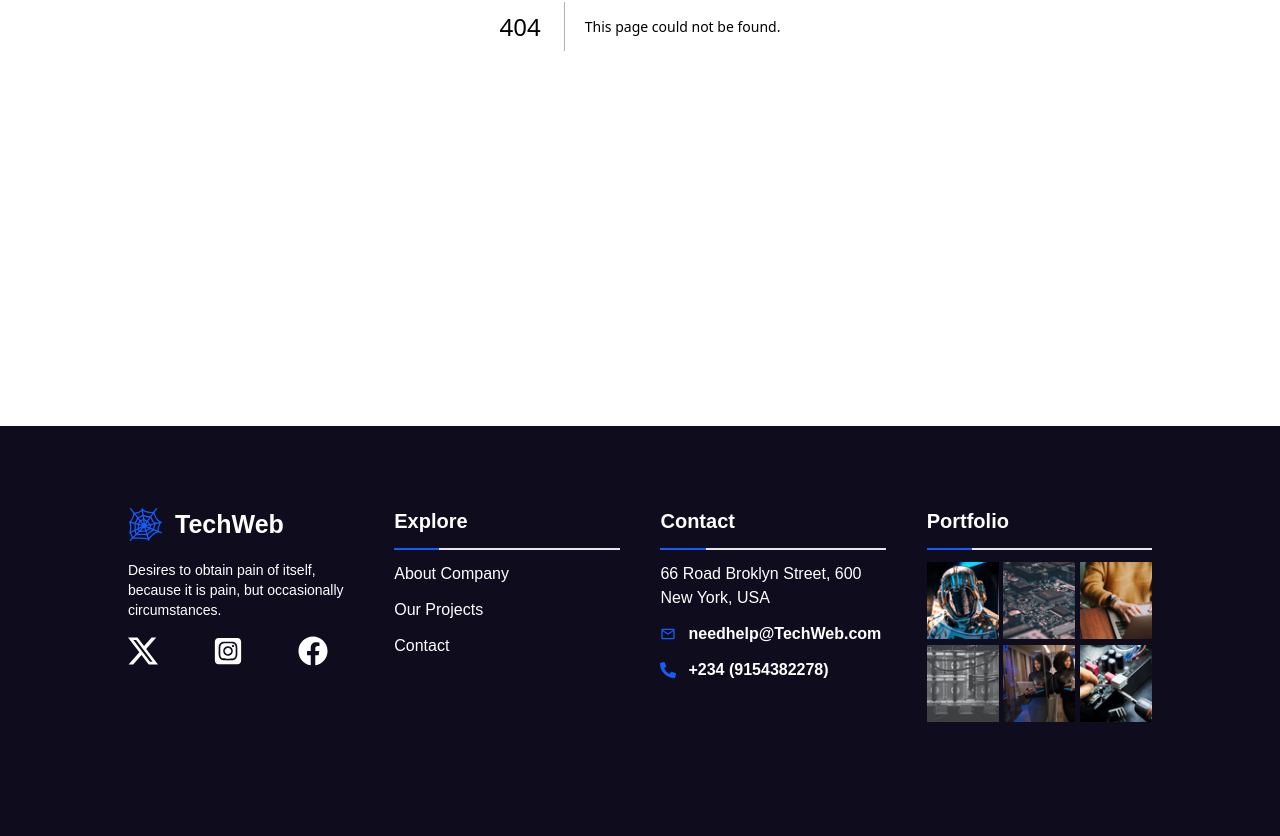
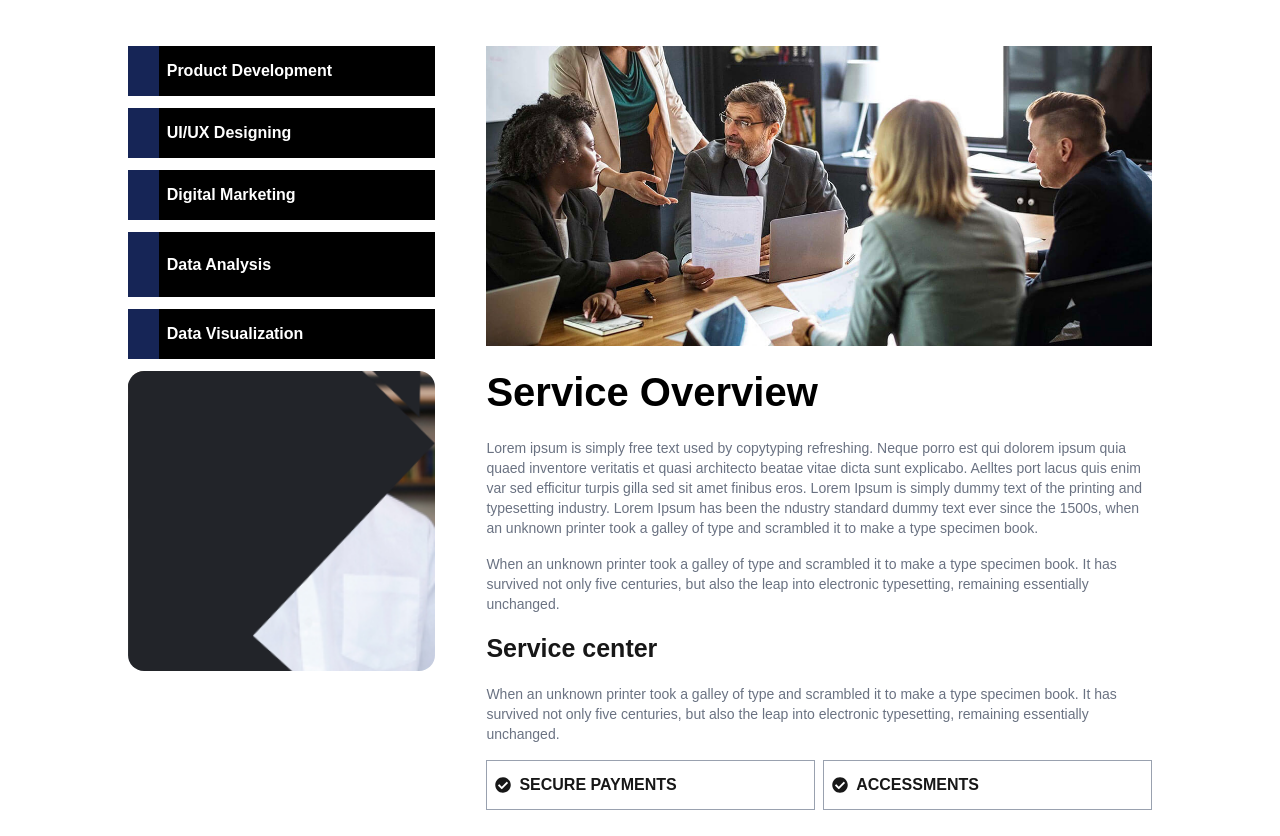
Before and after one commit to Ekele1/techweb, a Next.js app: page /services in a window 1280 px wide. Before the commit this address had no page. Shown: the part 444-1280 px from the top of the page. Built offline with nearby package versions, Linux system fonts and the light colour scheme.

Commit message:
first commit

```diff
--- a/src/app/components/recent.tsx
+++ b/src/app/components/recent.tsx
@@ -43,7 +43,7 @@ const RecentWorks = () => {
                 </div>
                 </div>
                 <div className='w-full h-[370px] bg-blue-400 relative'>
-                <Image fill priority sizes='fill' className='w-full h-full object-cover' src="./project-2.jpg" alt="Analytic Solution" />
+                <Image fill priority sizes='fill' className='w-full h-full object-cover' src="/project-2.jpg" alt="Analytic Solution" />
                 <div className='w-full absolute flex flex-col gap-3 items-center justify-center bottom-[10%]'>
                     <p className='text-[25px] text-white font-bold'>Analytic Solution</p>
                     <p className='text-blue-500'>Agency / Branding</p>
--- /dev/null
+++ b/src/app/services/page.tsx
@@ -0,0 +1,129 @@
+import React from 'react'
+import Image from 'next/image';
+import { FaCheckCircle } from "react-icons/fa";
+
+const Services = () => {
+  return (
+    <div className='w-full'>
+        <div className='w-full h-[300px] relative'>
+            <Image
+                className="object-cover"
+                src="/service.jpg"
+                alt="pics"
+                fill
+                priority
+                sizes='fill'
+            />
+            <div className='absolute inset-0'>
+                <div className='w-full h-full bg-black opacity-60 flex items-center pl-4'>
+                    <div>
+                        <p className='text-[50px] font-bold text-white'>Services</p>
+                    </div>
+                </div>
+            </div>
+        </div>
+        <div className='w-full flex items-center justify-center lg:pt-30 pt-10 pb-30'>
+            <div className='lg:w-[80%] w-[95%] flex flex-col lg:flex-row justify-between'>
+                <div className='lg:w-[30%] w-full flex flex-col gap-3'>
+                    <div className='w-full lg:h-[50px] h-[70px] flex'>
+                        <div className='h-full w-[10%] bg-blue-950'></div>
+                        <div className='h-full w-[90%] bg-black pl-2 flex items-center cursor-pointer text-white font-semibold'>
+                            <p>Product Development</p>
+                        </div>
+                    </div>
+                    <div className='w-full lg:h-[50px] h-[70px] flex'>
+                        <div className='h-full w-[10%] bg-blue-950'></div>
+                        <div className='h-full w-[90%] bg-black pl-2 flex items-center cursor-pointer text-white font-semibold'>
+                            <p>UI/UX Designing</p>
+                        </div>
+                    </div>
+                    <div className='w-full lg:h-[50px] h-[70px] flex'>
+                        <div className='h-full w-[10%] bg-blue-950'></div>
+                        <div className='h-full w-[90%] bg-black pl-2 flex items-center cursor-pointer text-white font-semibold'>
+                            <p>Digital Marketing</p>
+                        </div>
+                    </div>
+                    <div className='w-full h-[65px] flex'>
+                        <div className='h-full w-[10%] bg-blue-950'></div>
+                        <div className='h-full w-[90%] bg-black pl-2 flex items-center cursor-pointer text-white font-semibold'>
+                            <p>Data Analysis</p>
+                        </div>
+                    </div>
+                    <div className='w-full lg:h-[50px] h-[70px] flex'>
+                        <div className='h-full w-[10%] bg-blue-950'></div>
+                        <div className='h-full w-[90%] bg-black pl-2 flex items-center cursor-pointer text-white font-semibold'>
+                            <p>Data Visualization</p>
+                        </div>
+                    </div>
+                    <div className='w-full h-[300px] relative hidden lg:block'>
+                        <Image
+                            className="object-cover rounded-2xl"
+                            src="/contact.jpg"
+                            alt="pics"
+                            fill
+                            priority
+                            sizes='fill'
+                        />
+                        <div className='w-full h-full absolute'>
+                            <Image
+                                className="object-cover rounded-2xl"
+                                src="/overlay-shape.png"
+                                alt="pics"
+                                fill
+                                priority
+                                sizes='fill'
+                            />
+                            <p className='text-white font-semibold top-2'>Go Digital</p>
+                        </div>
+                    </div>
+                </div>
+                <div className='lg:w-[65%] w-full flex flex-col gap-4 pt-3 lg:pt-0'>
+                    <div className='w-full h-[300px] relative'>
+                        <Image
+                            className="object-cover"
+                            src="/service.jpg"
+                            alt="pics"
+                            fill
+                            priority
+                            sizes='fill'
+                        />
+                    </div>
+                    <p className='text-[40px] font-bold text-black'>Service Overview</p>
+                    <p className='text-gray-500 text-sm'>
+                        Lorem ipsum is simply free text used by copytyping refreshing. Neque porro est qui dolorem
+                        ipsum quia quaed inventore veritatis et quasi architecto beatae vitae dicta sunt explicabo.
+                        Aelltes port lacus quis enim var sed efficitur turpis gilla sed sit amet finibus eros. Lorem
+                        Ipsum is simply dummy text of the printing and typesetting industry. Lorem Ipsum has been the
+                        ndustry standard dummy text ever since the 1500s, when an unknown printer took a galley of type
+                        and scrambled it to make a type specimen book.
+                    </p>
+                    <p className='text-gray-500 text-sm'>
+                        When an unknown printer took a galley of type and scrambled it to make a type specimen book.
+                        It has survived not only five centuries, but also the leap into electronic typesetting, remaining
+                        essentially unchanged.
+                    </p>
+                    <p className='text-[25px] font-semibold'>Service center</p>
+                    <p className='text-gray-500 text-sm'>
+                        When an unknown printer took a galley of type and scrambled it to make a type specimen book.
+                        It has survived not only five centuries, but also the leap into electronic typesetting, remaining
+                        essentially unchanged.
+                    </p>
+
+                    <div className='w-full flex flex-col lg:flex-row gap-2'>
+                        <div className='lg:w-[50%] w-full lg:h-[50px] h-[70px] pl-2 flex items-center gap-2 border-[1px] border-gray-400'>
+                            <FaCheckCircle />
+                            <p className='font-bold'>SECURE PAYMENTS</p>
+                        </div>
+                        <div className='lg:w-[50%] w-full lg:h-[50px] h-[70px] pl-2 flex items-center gap-2 border-[1px] border-gray-400 cursor-default'>
+                            <FaCheckCircle />
+                            <p className='font-bold'>ACCESSMENTS</p>
+                        </div>
+                    </div>
+                </div>
+            </div>
+        </div>
+    </div>
+  )
+}
+
+export default Services
```
Also changed, not shown: public/contact.jpg (added), public/overlay-shape.png (added).
